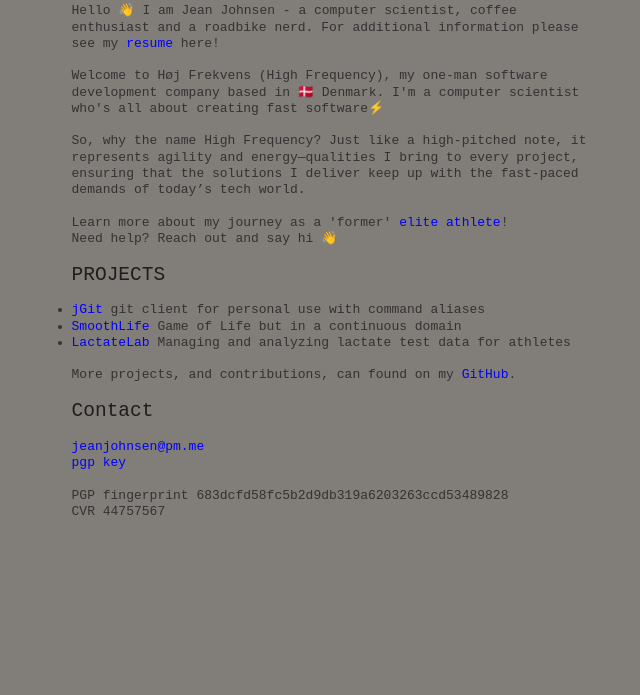
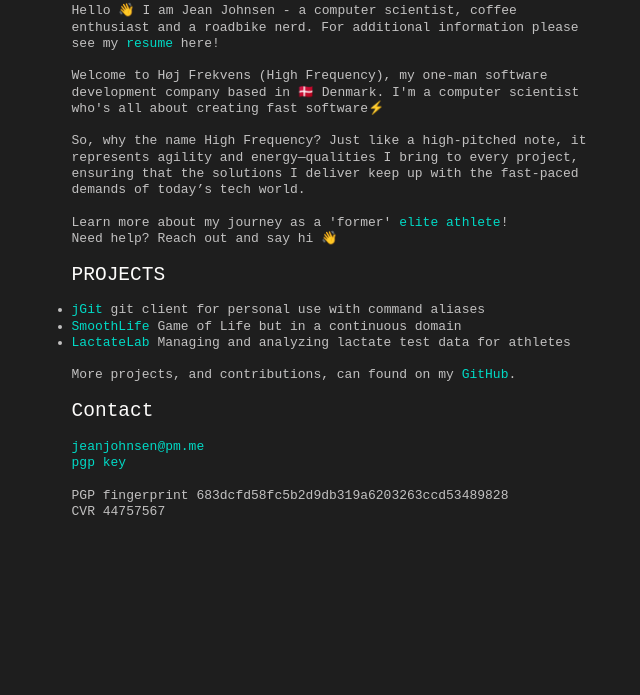
Before and after one commit to Jeanjohnsen/jeanjohnsen.github.io, a plain HTML site: page index.html in a window 1280 px wide. Shown: the part 105-800 px from the top of the page, without its empty margins (311-951 px from the left). Drawn offline with Linux system fonts and the light colour scheme; a web font is replaced by a local one.

```diff
--- a/style.css
+++ b/style.css
@@ -1,9 +1,9 @@
 :root {
-    --body-bg: #817d79;
-    --header-color: #1E1E1E;
-    --body-color: #333;
-    --link: blue;
-    --selection: blue;
+    --body-bg: #1E1E1E;
+    --body-color: #c2c1c1;
+    --header-color: #FDFCFB;
+    --link: #00DAC6;
+    --selection: #BB86FC;
 }
 
 @media (prefers-color-scheme: dark) {
```
